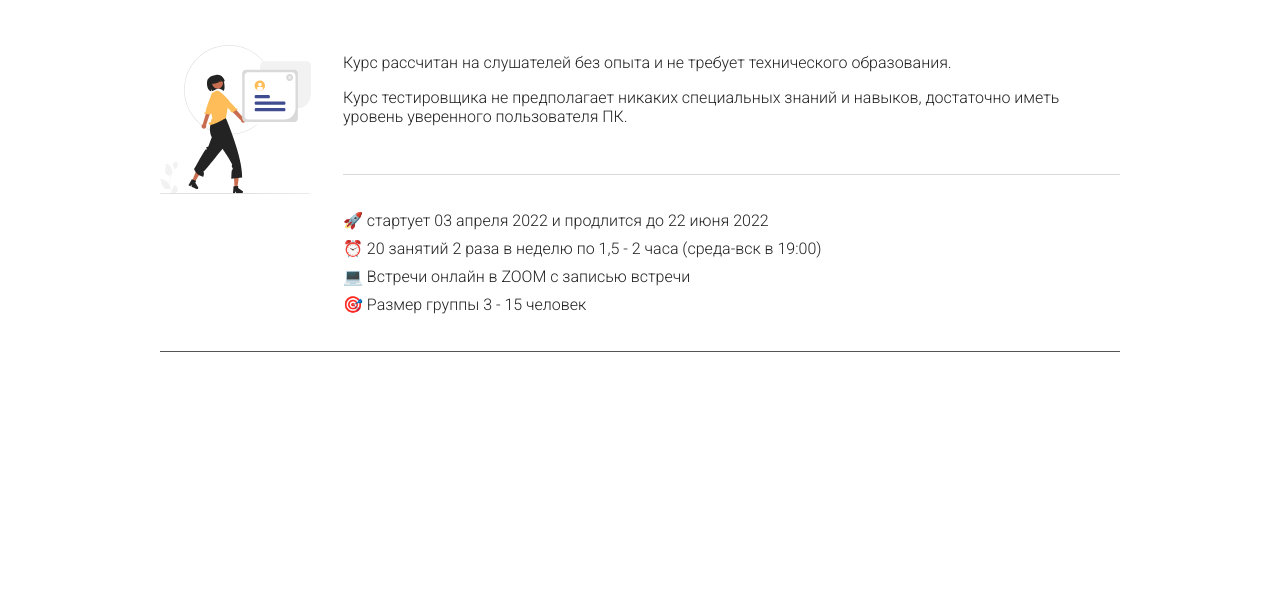
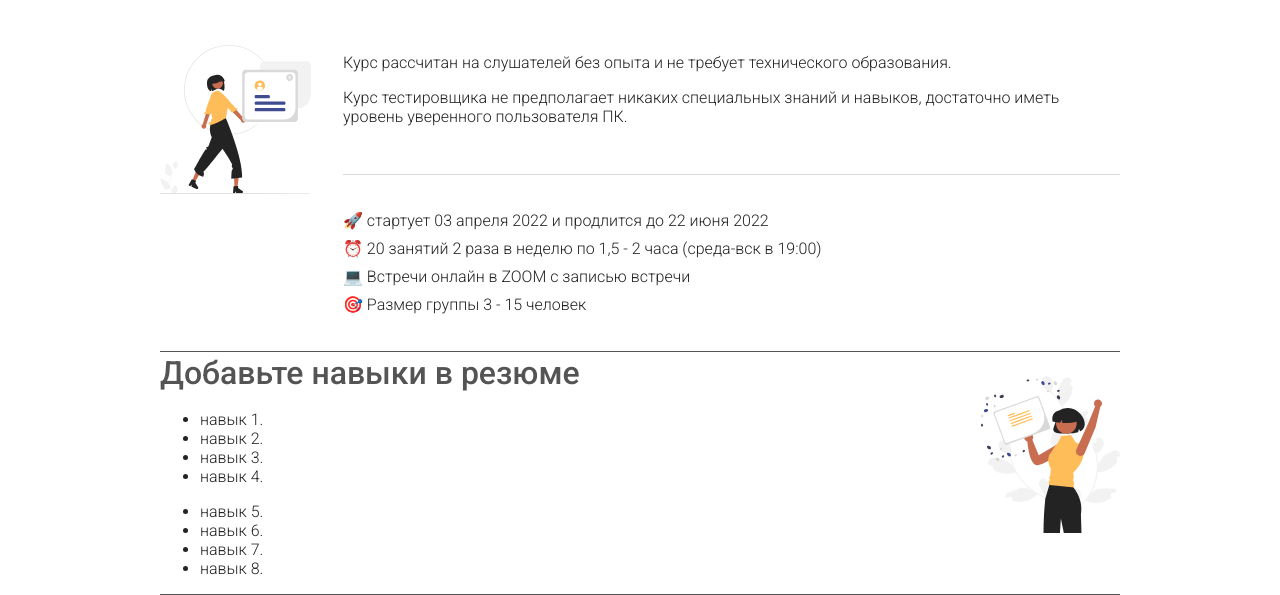
Before and after one commit to jschoolpl/qa-landing, a website built with Parcel: page src/index.html in a window 1280 px wide. Shown: the part 519-1114 px from the top of the page. Before the commit the page ends 881 px from the top, so only its background shows below. Built offline with nearby package versions, Linux system fonts and the light colour scheme.

Commit message:
resume section started

```diff
--- a/src/index.html
+++ b/src/index.html
@@ -43,7 +43,6 @@
           по тестированию и контролю качества.
         </li>
         <li>Обучиться техникам документирования ошибок ПО.</li>
-
         <li>Научиться работать с Jira, Asana, Postman и др.</li>
       </ul>
     </div>
@@ -77,7 +76,27 @@
         </div>
       </div>
     </div>
-    <p></p>
+
+    <div class="course-desc-wrapper">
+      <div class="course-desc course-desc--full">
+        <div>
+          <h2 class="course-goals__title">Добавьте навыки в резюме</h2>
+          <ul class="course-desc__copy1">
+            <li>навык 1.</li>
+            <li>навык 2.</li>
+            <li>навык 3.</li>
+            <li>навык 4.</li>
+          </ul>
+          <ul class="course-desc__copy1">
+            <li>навык 5.</li>
+            <li>навык 6.</li>
+            <li>навык 7.</li>
+            <li>навык 8.</li>
+          </ul>
+        </div>
+        <img class="course-desc__image" src="./assets/resume.svg" alt="" />
+      </div>
+    </div>
 
     <script src="./script.js"></script>
   </body>
--- a/src/styles/_course.scss
+++ b/src/styles/_course.scss
@@ -33,6 +33,10 @@
   margin: 0 3.2rem;
   font-size: 1.6rem;
   border-bottom: 1px solid var(--header-color);
+
+  &--full {
+    justify-content: space-between;
+  }
 
   @media screen and (max-width: 425px) {
     flex-direction: column;
```
